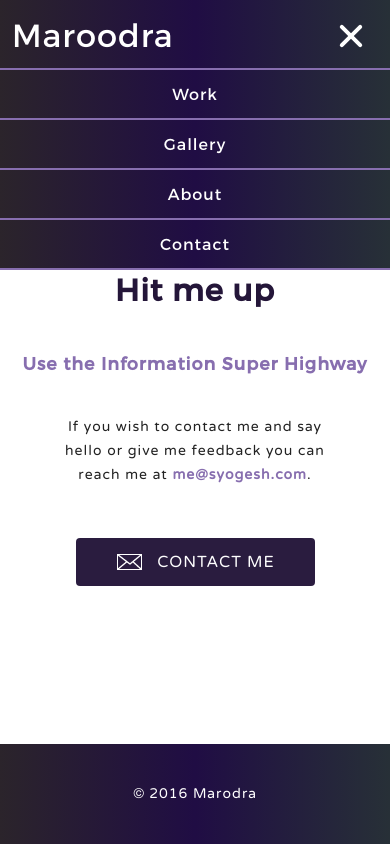
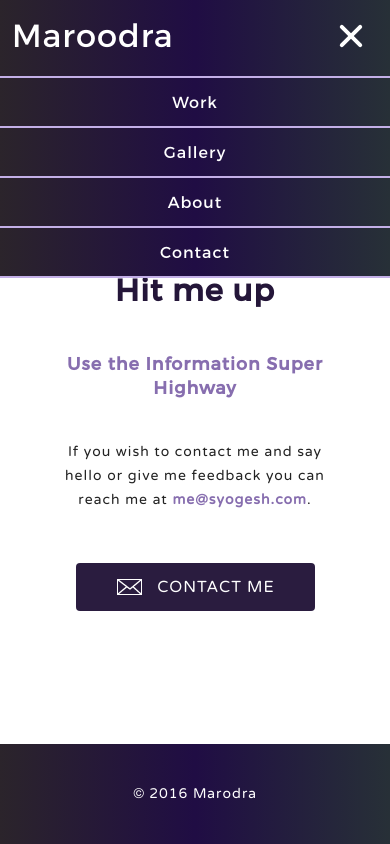
Before and after one commit to marodrasama/Portfolio, a plain HTML site: page contact.html in a window 390 px wide. Both pictures are taken after a click on the element 351 px from the left and 38 px from the top of the page. Drawn offline with nearby package versions, Linux system fonts and the light colour scheme.

Commit message:
Minor Updates

```diff
--- a/contact.html
+++ b/contact.html
@@ -21,7 +21,7 @@
         <![endif]-->
 
         <!-- Add your site or application content here -->
-        <div class="full-wd header">
+        <div id="header" class="full-wd header nav-down">
           <div class="grid">
               <div class="row">
                 <div class="col-dsk-4 col-tab-8 col-mob-6 home-logo txt-lt">
@@ -32,8 +32,8 @@
                     <ul>
                       <li><a href="work.html">work</a></li>
                       <li><a href="gallery.html">gallery</a></li>
-                      <li><a href="#">about</a></li>
-                      <li><a href="contact.html">contact</a></li>
+                      <li><a href="about.html">about</a></li>
+                      <li><a href="#">contact</a></li>
                     </ul>
                   </nav>
 
@@ -78,7 +78,7 @@
                     <h1 class="no-margin clr-main">Hit me up</h1>
                 </div>
                 <div class="dvd-sm"></div>
-                <div class="col-dsk-12 col-tab-12 col-mob-12 txt-md no-pad">
+                <div class="col-dsk-12 col-tab-12 col-mob-10 col-mob-offset-1 txt-md no-pad">
                     <h5 class="no-margin clr-light">Use the Information Super Highway</h5>
                 </div>
                 <div class="dvd-sm"></div>
@@ -109,18 +109,6 @@
         <script src="js/plugins.js"></script>
         <script src="js/main.js"></script>
 
-        <script>
-            $(document).ready(function(){
-                $('#nav-icon1').click(function(){
-                    $(this).toggleClass('open');
-                    $('#navbar_tab').toggleClass('open');
-                    $('.banner').toggleClass('open');
-                });
-
-            });
-        </script>
-
-
         <!-- Google Analytics: change UA-XXXXX-X to be your site's ID. -->
         <script>
             (function(b,o,i,l,e,r){b.GoogleAnalyticsObject=l;b[l]||(b[l]=
--- a/css/main.css
+++ b/css/main.css
@@ -291,10 +291,10 @@ body{
     padding: 0.5em 2em;
     text-decoration: none;
     color:#ffffff;
-    border-bottom:2px solid #876eaf;
+    border-bottom:2px solid #c3afe7;
 }
 #navbar_tab nav > ul > li:first-child > a {
-    border-top:2px solid #876eaf;
+    border-top:2px solid #c3afe7;
 }
 #navbar_tab.open{
   height:500px;
@@ -426,6 +426,9 @@ p{
   .home-logo{
     line-height:2.8rem;
   }
+  #navbar_tab{
+    margin-top:8px;
+  }
 
 }
 
--- a/js/main.js
+++ b/js/main.js
@@ -0,0 +1,8 @@
+$(document).ready(function(){
+    $('#nav-icon1').click(function(){
+        $(this).toggleClass('open');
+        $('#navbar_tab').toggleClass('open');
+        $('.banner').toggleClass('open');
+    });
+
+});
```
Also changed, not shown: Txt for the pages/New Text Document.txt.
